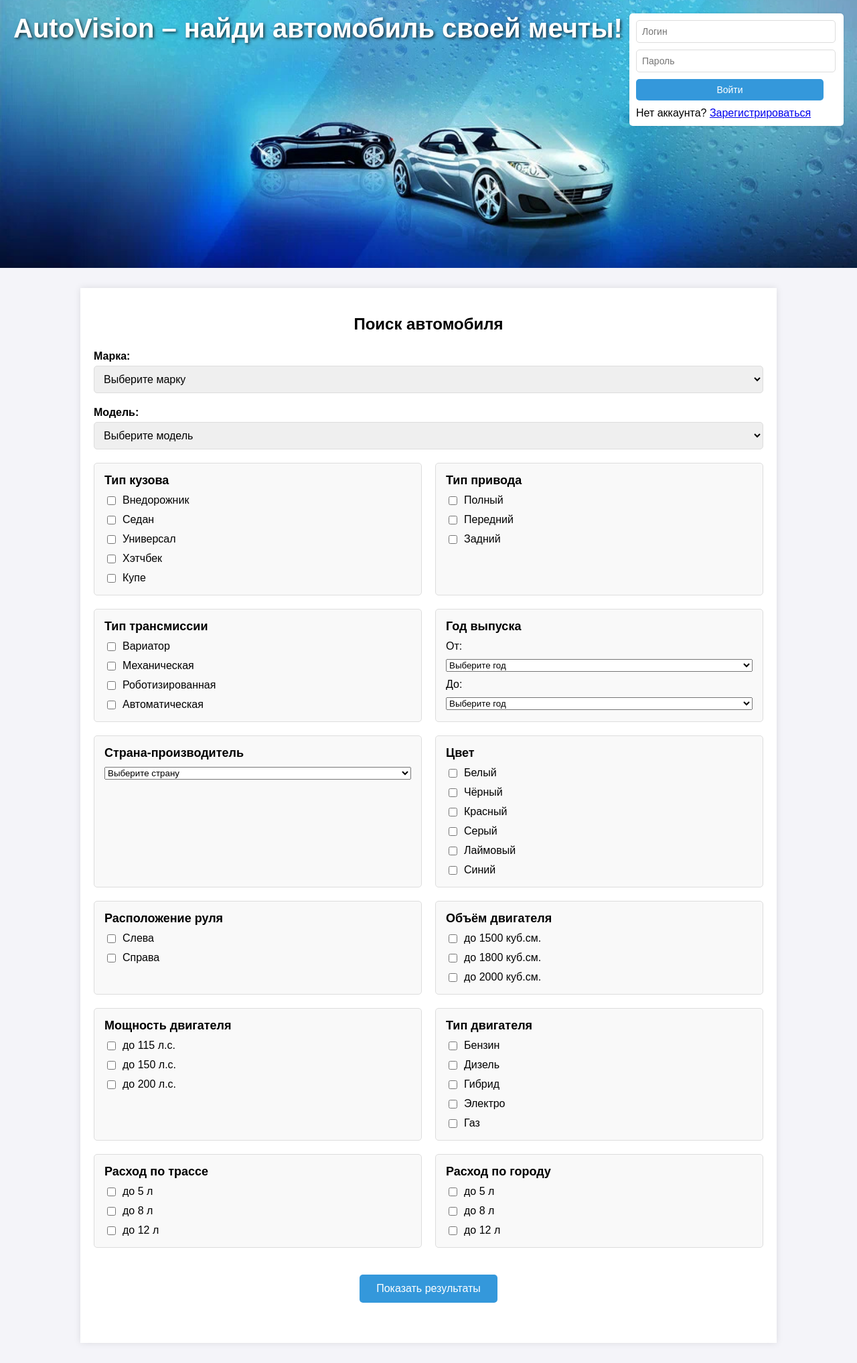
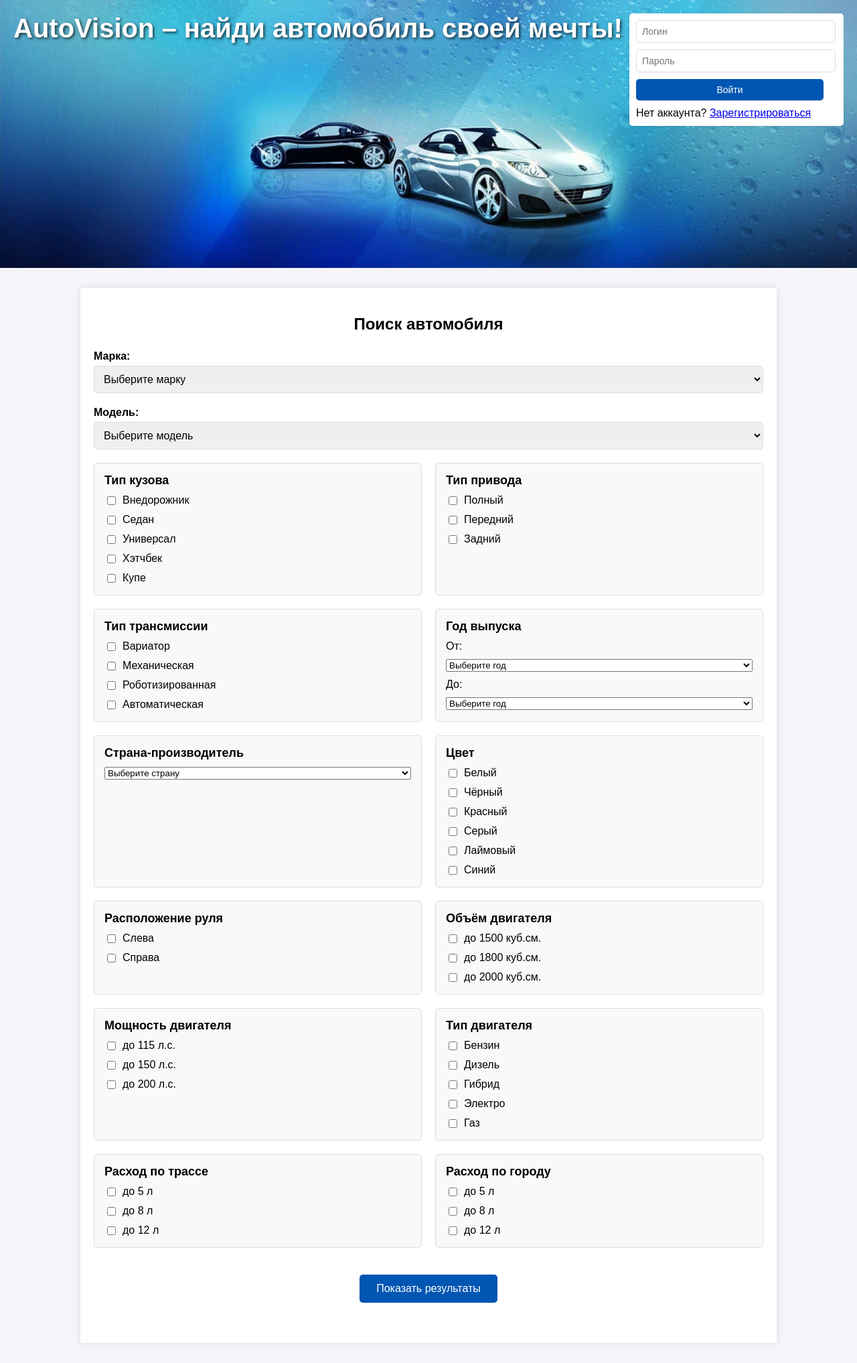
Before and after one commit to VanoMajukin/backend_auto, a Flask app: page / in a window 1280 px wide. Shown: the whole page at 67% size. Run offline with Flask 3, Linux system fonts and the light colour scheme; some libraries are stand-ins or nearby versions.

Commit message:
change button colors

```diff
--- a/static/styles.css
+++ b/static/styles.css
@@ -41,13 +41,13 @@ header h1 {
     border-radius: 5px;
 }
 .auth-box button {
-    background-color: #3498db;
+    background-color: #0056b3;
     color: white;
     border: none;
     cursor: pointer;
 }
 .auth-box button:hover {
-    background-color: #2980b9;
+    background-color: #0056b3;
 }
 .container {
     max-width: 1000px; /* Уменьшена ширина формы */
@@ -108,7 +108,7 @@ header h1 {
     margin-right: 10px;
 }
 .form-group button {
-    background-color: #3498db;
+    background-color: #0056b3;
     color: white;
     padding: 12px 25px; /* Увеличен размер кнопки */
     border: none;
@@ -119,7 +119,7 @@ header h1 {
     font-size: 16px;
 }
 .form-group button:hover {
-    background-color: #2980b9;
+    background-color: #0056b3;
 }
 
 /* Дополнительные стили для улучшения отображения фильтров */
```
